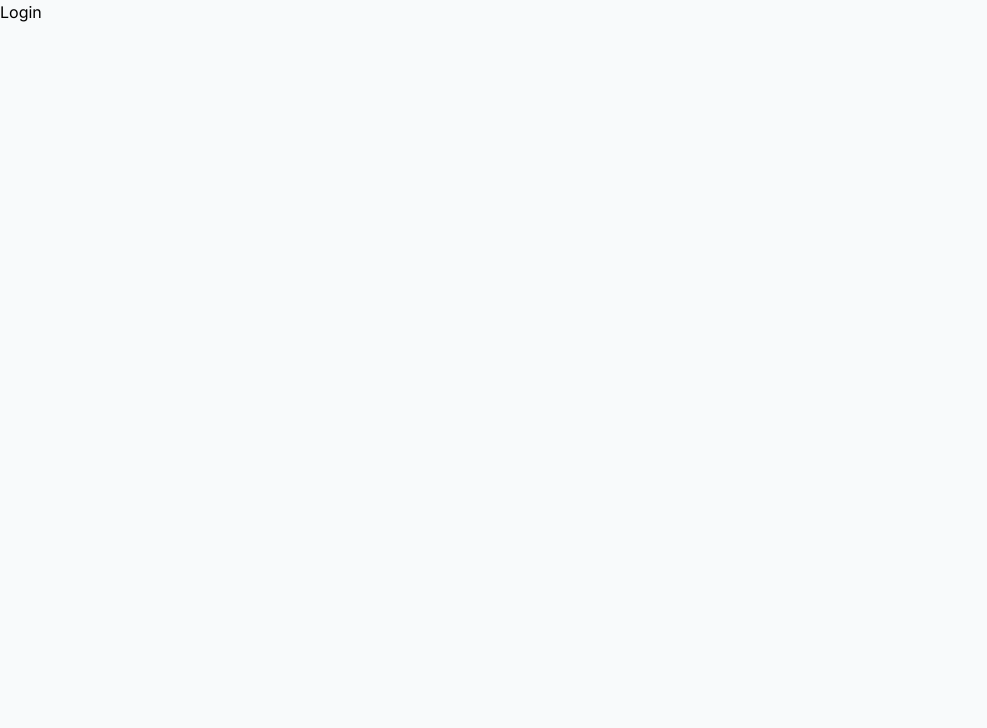
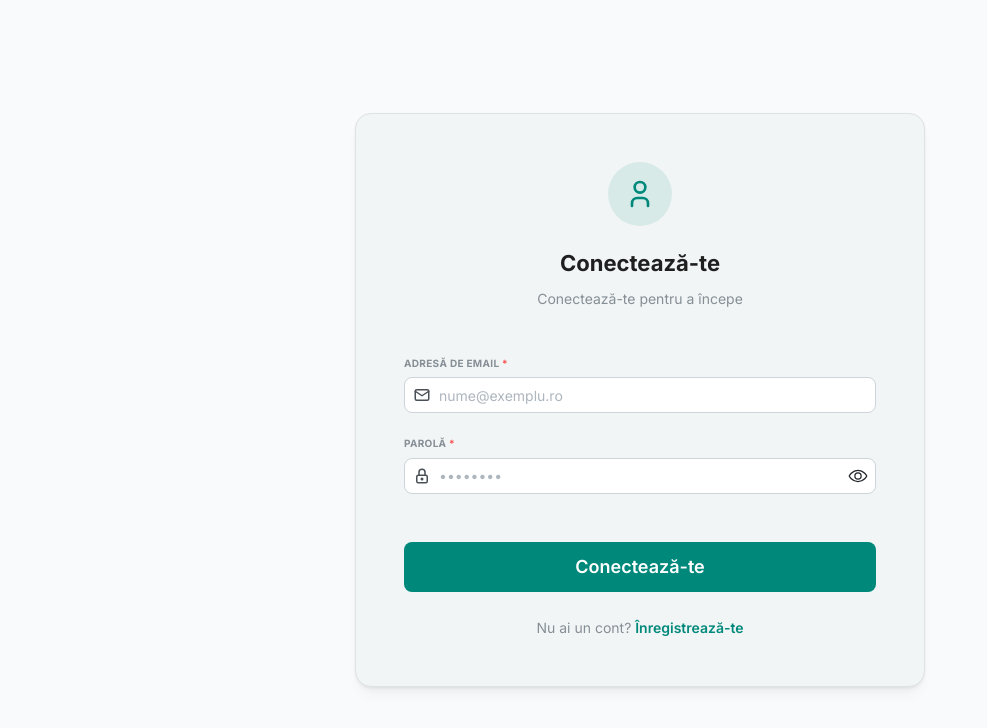
Before and after one commit to Andrei25i/marketplace-app-frontend, a React (Vite) app: page /login in a window 1280 px wide. Shown: the top 728 px of the page, without its empty margins (0-987 px from the left). Built offline with nearby package versions, Linux system fonts and the light colour scheme.

Commit message:
feat: Implement login page UI (#3)

```diff
--- /dev/null
+++ b/src/hooks/auth/useLoginForm.tsx
@@ -0,0 +1,53 @@
+import { useState } from "react";
+import type { LoginDTO } from "@/types/auth";
+
+export const useLoginForm = () => {
+  const [email, setEmail] = useState("");
+  const [password, setPassword] = useState("");
+
+  const [error, setError] = useState("");
+  const [isLoading, setIsLoading] = useState(false);
+
+  const handleSubmit = async (e: React.FormEvent) => {
+    e.preventDefault();
+    setError("");
+
+    if (!email || !password) {
+      setError("Te rugăm să completezi toate câmpurile obligatorii (*).");
+      return;
+    }
+
+    if (!email.includes("@") || !email.includes(".")) {
+      setError("Te rugăm să introduci o adresă de email validă.");
+      return;
+    }
+
+    setIsLoading(true);
+
+    try {
+      const payload: LoginDTO = {
+        email: email,
+        password: password,
+      };
+
+      // --- REQUEST PLACEHOLDER ---
+      console.log("Sending to backend:", payload);
+      await new Promise((resolve) => setTimeout(resolve, 1500));
+    } catch (err) {
+      console.error("Eroare la Login:", err);
+      setError("A apărut o eroare la conectarea contului. Încearcă din nou.");
+    } finally {
+      setIsLoading(false);
+    }
+  };
+
+  return {
+    email,
+    setEmail,
+    password,
+    setPassword,
+    error,
+    isLoading,
+    handleSubmit,
+  };
+};
--- a/src/layouts/MainLayout.tsx
+++ b/src/layouts/MainLayout.tsx
@@ -1,7 +1,7 @@
 import { AppShell } from "@mantine/core";
 import { Outlet } from "react-router-dom";
-import DesktopHeader from "./components/DesktopHeader";
-import MobileBottomNav from "./components/MobileBottomNav";
+import DesktopHeader from "../components/layout/DesktopHeader";
+import MobileBottomNav from "../components/layout/MobileBottomNav";
 
 const MainLayout = () => {
   return (
--- /dev/null
+++ b/src/pages/auth/Login.tsx
@@ -0,0 +1,109 @@
+import { useLoginForm } from "@/hooks/auth/useLoginForm";
+import {
+  Button,
+  Center,
+  Paper,
+  PasswordInput,
+  Stack,
+  Text,
+  TextInput,
+  ThemeIcon,
+  Title,
+} from "@mantine/core";
+import { IconLock, IconMail, IconUser } from "@tabler/icons-react";
+import { Form, Link } from "react-router-dom";
+
+const Login = () => {
+  const {
+    email,
+    setEmail,
+    password,
+    setPassword,
+    error,
+    isLoading,
+    handleSubmit,
+  } = useLoginForm();
+
+  return (
+    <Center mih={{ base: "auto", sm: "100vh" }} py={{ base: "xl", sm: 0 }}>
+      <Paper
+        withBorder
+        radius="lg"
+        p={{ base: "xl", lg: 48 }}
+        m={{ base: "lg", sm: "xl" }}
+        w="100%"
+        maw={570}
+        shadow="sm"
+      >
+        <Stack align="center" mb={40} gap="xs">
+          <ThemeIcon
+            size={64}
+            radius="100%"
+            color="primary.1"
+            c="primary.6"
+            mb="sm"
+          >
+            <IconUser size={32} />
+          </ThemeIcon>
+
+          <Title ta="center" order={1} size="h3">
+            Conectează-te
+          </Title>
+
+          <Text ta="center" c={"dimmed"} size="sm">
+            Conectează-te pentru a începe
+          </Text>
+        </Stack>
+
+        <Form onSubmit={handleSubmit}>
+          <Stack gap="md">
+            <TextInput
+              label="Adresă de email"
+              placeholder="nume@exemplu.ro"
+              leftSection={<IconMail size={18} />}
+              type="email"
+              withAsterisk
+              value={email}
+              onChange={(e) => setEmail(e.currentTarget.value)}
+            />
+
+            <PasswordInput
+              label="Parolă"
+              placeholder="••••••••"
+              leftSection={<IconLock size={18} />}
+              withAsterisk
+              value={password}
+              onChange={(e) => setPassword(e.currentTarget.value)}
+            />
+
+            {error && (
+              <Text c="red" size="sm" ta="center" mt="sm" fw={500}>
+                {error}
+              </Text>
+            )}
+
+            <Button
+              type="submit"
+              size="lg"
+              radius="md"
+              fullWidth
+              mt="xl"
+              loading={isLoading}
+            >
+              Conectează-te
+            </Button>
+
+            <Text c={"dimmed"} ta="center" size="sm" mt="xs">
+              Nu ai un cont?{" "}
+              <Text component={Link} to={"/register"} c="primary" fw={600}>
+                Înregistrează-te
+              </Text>
+            </Text>
+          </Stack>
+        </Form>
+      </Paper>
+    </Center>
+  );
+};
+
+export default Login;
--- a/src/pages/auth/Register.tsx
+++ b/src/pages/auth/Register.tsx
@@ -1,5 +1,5 @@
-import LocationSelector from "@/components/LocationSelector";
-import { useRegisterForm } from "@/hooks/useRegisterForm";
+import LocationSelector from "@/components/ui/LocationSelector";
+import { useRegisterForm } from "@/hooks/auth/useRegisterForm";
 import {
   Button,
   Center,
@@ -46,7 +46,7 @@ const Register = () => {
   } = useRegisterForm();
 
   return (
-    <Center>
+    <Center mih={{ base: "auto", sm: "100vh" }} py={{ base: "xl", sm: 0 }}>
       <Paper
         withBorder
         radius="lg"
--- a/src/router.tsx
+++ b/src/router.tsx
@@ -1,12 +1,12 @@
 import { createBrowserRouter } from "react-router-dom";
 import MainLayout from "./layouts/MainLayout";
 import Register from "./pages/auth/Register";
+import Login from "./pages/auth/Login";
 
 const Home = () => <div>Home</div>;
 const Search = () => <div>Search</div>;
 const Post = () => <div>Post</div>;
 const Profile = () => <div>Profile</div>;
-const Login = () => <div>Login</div>;
 
 const router = createBrowserRouter([
   {
--- a/src/types/auth.ts
+++ b/src/types/auth.ts
@@ -6,3 +6,8 @@ export interface RegisterDTO {
   password: string;
   city: string;
 }
+
+export interface LoginDTO {
+  email: string;
+  password: string;
+}
```
Also changed, not shown: src/components/layout/DesktopHeader.tsx (renamed from src/layouts/components/DesktopHeader.tsx), src/components/layout/MobileBottomNav.module.css (renamed from src/layouts/components/MobileBottomNav.module.css), src/components/layout/MobileBottomNav.tsx (renamed from src/layouts/components/MobileBottomNav.tsx), src/components/ui/LocationSelector.tsx (renamed from src/components/LocationSelector.tsx), src/hooks/auth/useRegisterForm.tsx (renamed from src/hooks/useRegisterForm.tsx).
